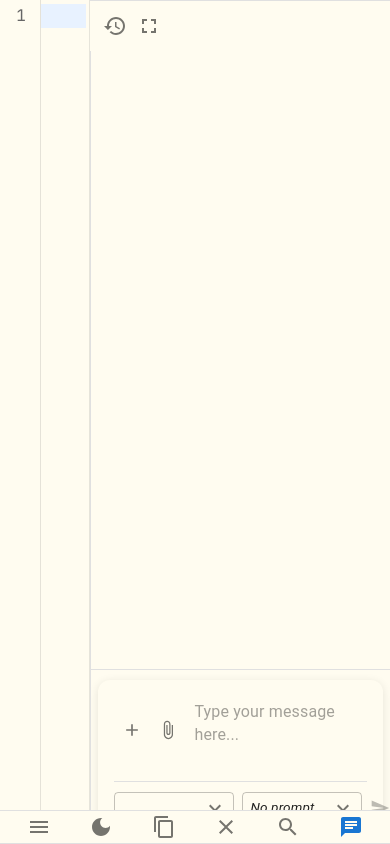
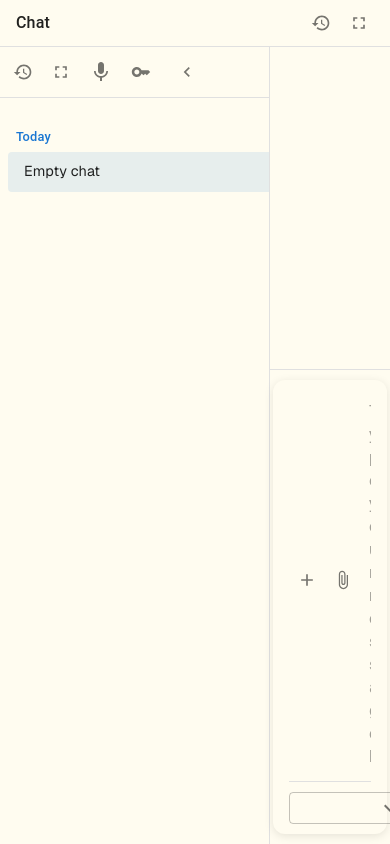
Before and after one commit to tchowdary/notepad-web, a React (Vite) app: page /#/ in a window 390 px wide. Both pictures are taken after a click on the button 350 px from the left and 827 px from the top of the page. Built offline with nearby package versions, Linux system fonts and the light colour scheme.

Commit message:
Refactor ChatBox UI with improved header and responsive layout adjustments

```diff
--- a/src/App.jsx
+++ b/src/App.jsx
@@ -1336,7 +1336,12 @@ function App() {
                 <ResponsiveToolbar
                   darkMode={darkMode}
                   onDarkModeChange={() => setDarkMode(!darkMode)}
-                  onChatToggle={handleChatToggle}
+                  onChatToggle={() => {
+                    setShowChat(!showChat);
+                    if (!showChat) {
+                      setIsChatFullscreen(true);
+                    }
+                  }}
                   showChat={showChat}
                   onSidebarToggle={() => setShowSidebar(!showSidebar)}
                   showSidebar={showSidebar}
--- a/src/components/ChatBox.jsx
+++ b/src/components/ChatBox.jsx
@@ -157,6 +157,7 @@ const ChatBox = ({
   fullScreen = false,
   darkMode,
   setDarkMode,
+  isFromResponsiveToolbar = false,
 }) => {
   const theme = useTheme();
   const [darkModeState, setDarkModeState] = useState(
@@ -219,7 +220,7 @@ const ChatBox = ({
       input: {
         position: "absolute",
         bottom: 0,
-        left: fullScreen ? "300px" : 0,
+        left: 0,
         right: 0,
         backgroundColor: getThemeColor(
           "palette.background.default",
@@ -229,12 +230,12 @@ const ChatBox = ({
           "palette.divider",
           darkModeState ? "#333333" : "#e0e0e0"
         )}`,
-        zIndex: 1,
-        width: fullScreen ? "calc(100% - 300px)" : "100%",
+        zIndex: 10,
+        width: "100%",
         display: "flex",
         justifyContent: "center",
-        alignItems: "center",
         padding: "10px 0",
+        boxSizing: "border-box",
       },
       // Common theme values
       text: {
@@ -274,7 +275,7 @@ const ChatBox = ({
         darkModeState ? "#333333" : "#e0e0e0"
       ),
     }),
-    [theme, darkModeState, fullScreen]
+    [theme, darkModeState]
   );
 
   // Update all theme references to use flattened structure
@@ -300,7 +301,7 @@ const ChatBox = ({
   const [isFullscreen, setIsFullscreen] = useState(
     fullScreen || initialFullscreen || false
   );
-  const [isSidebarOpen, setIsSidebarOpen] = useState(true);
+  const [isSidebarOpen, setIsSidebarOpen] = useState(!isFromResponsiveToolbar);
   const [apiKeyDialogOpen, setApiKeyDialogOpen] = useState(false);
   const [streamingContent, setStreamingContent] = useState("");
   const [parsedStreamingContent, setParsedStreamingContent] = useState("");
@@ -1500,7 +1501,22 @@ const ChatBox = ({
   };
 
   const renderMessageInput = () => (
-    <Box sx={themeStyles.input}>
+    <Box
+      sx={{
+        position: "absolute",
+        bottom: 0,
+        left: 0,
+        right: 0,
+        backgroundColor: themeStyles.background.default,
+        borderTop: `1px solid ${themeStyles.divider}`,
+        zIndex: 10,
+        width: "100%",
+        display: "flex",
+        justifyContent: "center",
+        padding: "10px 0",
+        boxSizing: "border-box",
+      }}
+    >
       <Box
         sx={{
           width: "95%",
@@ -1930,25 +1946,57 @@ const ChatBox = ({
               position: "relative",
             }}
           >
-            {/* {showScrollButton && (
-              <Fab
+            {/* Simple header bar for fullscreen mode */}
+            <Box
+              sx={{
+                position: "absolute",
+                top: 0,
+                left: 0,
+                right: 0,
+                zIndex: 100,
+                display: "flex",
+                justifyContent: "space-between",
+                alignItems: "center",
+                padding: "8px 16px",
+                borderBottom: `1px solid ${themeStyles.divider}`,
+                backgroundColor: themeStyles.background.paper,
+              }}
+            >
+              <Typography variant="subtitle1" sx={{ fontWeight: 500 }}>
+                Chat
+              </Typography>
+              <Box sx={{ display: "flex", gap: 1 }}>
+                <Tooltip title="Chat History">
+                  <IconButton
+                    onClick={(event) => setHistoryAnchorEl(event.currentTarget)}
                     size="small"
-                color="primary"
-                sx={{
-                  position: "fixed",
-                  right: 32,
-                  bottom: 120,
-                  zIndex: 1000,
-                  opacity: 0.9,
-                  "&:hover": {
-                    opacity: 1,
-                  },
-                }}
-                onClick={scrollToBottom}
-              >
-                <KeyboardArrowDownIcon />
-              </Fab>
-            )} */}
+                  >
+                    <HistoryIcon fontSize="small" />
+                  </IconButton>
+                </Tooltip>
+                <Tooltip title="Exit Fullscreen">
+                  <IconButton
+                    onClick={() => {
+                      setIsFullscreen(false);
+                      if (onFullscreenChange) {
+                        onFullscreenChange(false);
+                      }
+                    }}
+                    size="small"
+                  >
+                    <FullscreenIcon fontSize="small" />
+                  </IconButton>
+                </Tooltip>
+              </Box>
+            </Box>
+
+            <Box
+              sx={{
+                display: "flex",
+                flex: 1,
+                overflow: "hidden",
+              }}
+            >
               {/* Sidebar */}
               <Box
                 sx={{
@@ -2222,16 +2270,24 @@ const ChatBox = ({
               </Box>
 
               {/* Main chat area */}
-            <Box sx={{ flex: 1, display: "flex", flexDirection: "column" }}>
+              <Box sx={{
+                flex: 1,
+                display: "flex",
+                flexDirection: "column",
+                height: "100%",
+                width: "100%",
+                position: "relative"
+              }}>
                 {/* Messages area */}
                 <Box
                   ref={messagesContainerRef}
                   sx={{
                     flex: 1,
                     overflowY: "auto",
-                  paddingBottom: "160px",
+                    paddingBottom: isFullscreen ? "180px" : "160px",
                     paddingTop: "50px",
                     width: "100%",
+                    height: "100%",
                     display: "flex",
                     flexDirection: "column",
                     alignItems: "center",
@@ -2359,6 +2415,7 @@ const ChatBox = ({
                 {renderMessageInput()}
               </Box>
             </Box>
+          </Box>
         </Modal>
       ) : (
         // Non-fullscreen layout
@@ -2609,7 +2666,7 @@ const ChatBox = ({
                 const textContent = firstMessage.content.find(
                   (item) => item.type === "text"
                 );
-                displayText = textContent ? textContent.text : "[No text available]";
+                displayText = textContent ? textContent.text : "";
               } else if (firstMessage.content?.type === "image") {
                 displayText = "[Image]";
               }
```
Lines whose indentation alone changed are shown as unchanged.
